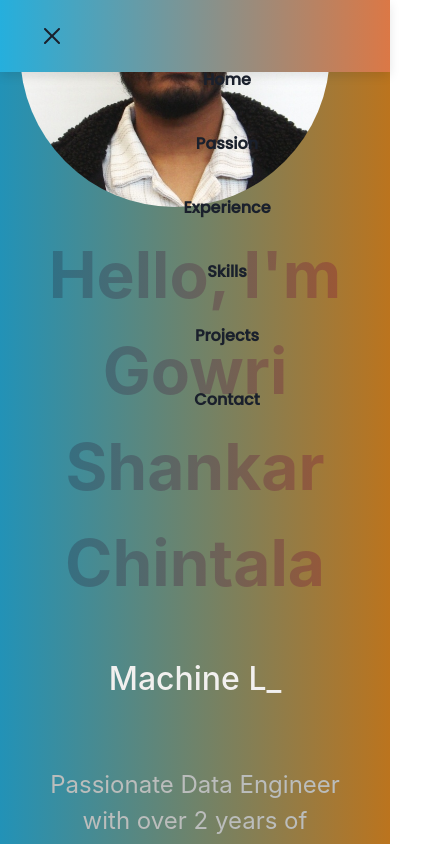
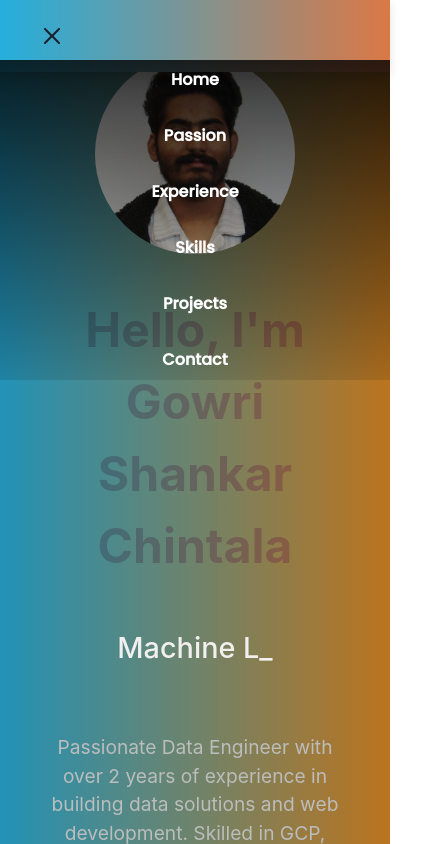
Before and after one commit to chshankar19/Portfolio_React_V1, a React (Create React App) app: page / in a window 390 px wide. Both pictures are taken after a click on the button "Toggle Menu". Shown: the top 844 px of the page, 422 px wide, since content can reach past the window. Built offline with nearby package versions, Linux system fonts and the light colour scheme.

Commit message:
Updated Hero Section and Navbar all Hamburger button Settings

```diff
--- a/src/components/Hero.js
+++ b/src/components/Hero.js
@@ -9,12 +9,12 @@ const Hero = () => {
     words: [
       'Full Stack Developer',
       'Machine Learning Enthusiast',
-      'Data Engineer'
+      'Data Engineer',
     ],
-    loop: true, // Infinite loop to cycle through words
-    typeSpeed: 100, // Smooth typing speed
-    deleteSpeed: 50, // Smooth deletion speed
-    delaySpeed: 1500, // Delay between word transitions
+    loop: true,
+    typeSpeed: 100,
+    deleteSpeed: 50,
+    delaySpeed: 1500,
   });
 
   return (
@@ -25,15 +25,15 @@ const Hero = () => {
           Hello, I'm <span className="highlight">Gowri Shankar Chintala</span>
         </Text>
 
-        {/* Display the typed text with the cursor */}
         <Text as="p" className="hero-typewriter">
           {text}
           <span className="cursor">_</span>
         </Text>
 
         <Text as="p" className="hero-description">
-          Passionate Data Engineer with over 2 years of experience in building data solutions and web development.
-          Skilled in GCP, PySpark, SQL, and full-stack technologies, including React and Spring Boot.
+          Passionate Data Engineer with over 2 years of experience in building
+          data solutions and web development. Skilled in GCP, PySpark, SQL, and
+          full-stack technologies, including React and API.
         </Text>
       </Flex>
     </Box>
--- a/src/components/Navbar.js
+++ b/src/components/Navbar.js
@@ -1,13 +1,15 @@
-import React, { useState, useEffect } from 'react';
-import { Flex, IconButton, Button, useDisclosure } from '@chakra-ui/react';
+import React, { useState, useEffect, useMemo } from 'react';
+import { Flex, IconButton, Button, Box } from '@chakra-ui/react';
 import { HamburgerIcon, CloseIcon } from '@chakra-ui/icons';
 import './styles/Navbar.css';
 
 const Navbar = () => {
-  const { isOpen, onOpen, onClose } = useDisclosure();
-  const Links = ['home', 'passion', 'experience', 'skills', 'projects', 'contact'];
+  const Links = useMemo(() => ['home', 'passion', 'experience', 'skills', 'projects', 'contact'], []);
 
-  const [navbarClass, setNavbarClass] = useState('navbar-gradient'); // Default to gradient
+  const [isMenuOpen, setIsMenuOpen] = useState(false); // Track menu state
+  const [navbarClass, setNavbarClass] = useState('navbar-gradient'); // Default class
+
+  const toggleMenu = () => setIsMenuOpen((prev) => !prev); // Toggle menu
 
   const handleScroll = (id) => {
     const section = document.getElementById(id);
@@ -15,9 +17,10 @@ const Navbar = () => {
 
     if (section) {
       window.scrollTo({
-        top: section.offsetTop - navbarHeight, // Adjust for navbar height
+        top: section.offsetTop - navbarHeight,
         behavior: 'smooth',
       });
+      setIsMenuOpen(false); // Close menu after clicking link on mobile
     }
   };
 
@@ -40,7 +43,7 @@ const Navbar = () => {
           }
         });
       },
-      { threshold: 0.5 } // Adjust sensitivity
+      { threshold: 0.3 }
     );
 
     Links.forEach((link) => {
@@ -48,41 +51,48 @@ const Navbar = () => {
       if (section) observer.observe(section);
     });
 
-    return () => observer.disconnect(); // Cleanup observer on unmount
+    return () => observer.disconnect(); // Cleanup observer
   }, [Links]);
 
   return (
-    <Flex className={`navbar ${navbarClass}`}>
+    <Flex className={`navbar ${navbarClass}`} as="nav">
+      {/* Hamburger button (visible only on mobile) */}
       <IconButton
         size="md"
-        icon={isOpen ? <CloseIcon /> : <HamburgerIcon />}
-        aria-label="Open Menu"
+        icon={isMenuOpen ? <CloseIcon /> : <HamburgerIcon />}
+        aria-label="Toggle Menu"
         display={{ base: 'inline-flex', md: 'none' }}
-        onClick={isOpen ? onClose : onOpen}
+        onClick={toggleMenu}
         bg="transparent"
         _hover={{ bg: 'teal.600' }}
       />
-      <Flex
-        className="navbar-links"
-        display={{ base: isOpen ? 'flex' : 'none', md: 'flex' }}
-        direction={{ base: 'column', md: 'row' }}
+
+      {/* Navbar links */}
+      <Box
+        className={`navbar-links ${isMenuOpen ? 'open' : 'closed'}`}
+        display={{ base: isMenuOpen ? 'flex' : 'none', md: 'flex' }} // Always show on desktop
+        flexDirection={{ base: 'column', md: 'row' }}
+        alignItems="center"
+        justifyContent={{ base: 'flex-start', md: 'flex-end' }}
         position={{ base: 'absolute', md: 'static' }}
         top={{ base: '60px', md: 'auto' }}
+        right={{ base: '0', md: '2rem' }}
+        width={{ base: '100%', md: 'auto' }}
+        bg={{ base: 'linear-gradient(to bottom, rgba(0, 0, 0, 0.8), rgba(0, 0, 0, 0.1))', md: 'transparent' }}
+        zIndex="1000"
       >
         {Links.map((link) => (
           <Button
             key={link}
-            onClick={() => {
-              handleScroll(link);
-              onClose();
-            }}
+            onClick={() => handleScroll(link)}
             variant="ghost"
-            className="navbar-link"
+            className={`navbar-link ${isMenuOpen ? 'mobile-menu-open' : ''}`} // Add class when menu is open
+            _hover={{ bg: 'white', color: 'teal' }}
           >
             {link.charAt(0).toUpperCase() + link.slice(1)}
           </Button>
         ))}
-      </Flex>
+      </Box>
     </Flex>
   );
 };
--- a/src/components/styles/Hero.css
+++ b/src/components/styles/Hero.css
@@ -11,6 +11,7 @@
   gap: 20px;
 }
 
+/* For larger screens */
 @media (min-width: 769px) {
   .hero-container {
     flex-direction: row;
@@ -20,13 +21,26 @@
   }
 }
 
+/* Image styling for all screens */
 .hero-image {
   border-radius: 50%;
   width: 100%;
-  max-width: 350px;
+  max-width: 300px; /* Reduced size for better layout */
   height: auto;
-  margin-right: 40px;
+  margin-bottom: 20px; /* Ensure spacing on smaller screens */
   flex-shrink: 0;
+}
+
+/* Center image and content on smaller screens */
+@media (max-width: 768px) {
+  .hero-image {
+    max-width: 200px; /* Smaller size for mobile */
+  }
+
+  .hero-text-container {
+    align-items: center; /* Center text on mobile */
+    text-align: center;
+  }
 }
 
 .hero-text-container {
@@ -34,7 +48,7 @@
 }
 
 .hero-title {
-  font-size: 4rem;
+  font-size: 3rem; /* Adjusted for better scaling */
   font-weight: bold;
   background: linear-gradient(90deg, #2c7188, #9e5633);
   background-clip: text;
@@ -44,7 +58,7 @@
 }
 
 .hero-typewriter {
-  font-size: 2rem;
+  font-size: 1.8rem;
   font-weight: 500;
   color: #F2F0EF;
   margin-bottom: 20px;
@@ -58,7 +72,6 @@
   color: #F2F0EF;
 }
 
-/* Blinking cursor animation */
 @keyframes blink {
   from,
   to {
@@ -70,7 +83,7 @@
 }
 
 .hero-description {
-  font-size: 1.5rem;
+  font-size: 1.2rem;
   color: #BBBDBC;
   margin-top: 20px;
 }
--- a/src/components/styles/Navbar.css
+++ b/src/components/styles/Navbar.css
@@ -1,7 +1,7 @@
 /* Navbar base styles */
 .navbar {
   display: flex;
-    justify-content: flex-end;
+  justify-content: space-between;
   align-items: center;
   padding: 1rem 2rem;
   position: sticky;
@@ -12,7 +12,7 @@
   transition: background-color 0.3s ease;
 }
 
-  /* Navbar color for different sections */
+/* Navbar colors for different sections */
 .navbar-home {
   background: linear-gradient(90deg, #25afdd 0%, #db7846 100%);
   color: white;
@@ -30,7 +30,7 @@
 
 .navbar-skills {
   background: linear-gradient(90deg, #128298, #a3cfe0);
-    color: #E4EfE9; /* Light text on dark background */
+  color: #E4F1E9;
 }
 
 .navbar-projects {
@@ -38,7 +38,7 @@
   color: white;
 }
 
-  .navbar-contact{
+.navbar-contact {
   background: linear-gradient(90deg, #032e57, #33daec);
   color: white;
 }
@@ -46,9 +46,28 @@
 /* Navbar links styling */
 .navbar-links {
   list-style: none;
+  gap: 1.5rem;
+  margin-left: auto;
+}
+
+/* Mobile: Hide links initially */
+@media (max-width: 768px) {
+  .navbar-links {
+    display: none; /* Hide links initially */
+    flex-direction: column;
+    width: 100%;
+    gap: 1rem;
+  }
+
+  /* Show links when open */
+  .navbar-links.open {
     display: flex;
-    gap: 1.5rem;
-    margin: 0;
+  }
+}
+
+/* Font color when hamburger menu is open */
+.mobile-menu-open {
+  color: white !important; /* Change font color to white */
 }
 
 .navbar-link {
@@ -58,21 +77,12 @@
   font-weight: bold;
   font-family: 'Poppins', sans-serif;
   transition: color 0.3s ease;
+  cursor: pointer;
 }
 
-  /* .navbar-link:hover {
-    text-decoration: underline;
-  } */
-
-  /* Responsive Design */
-  @media (max-width: 768px) {
-    .navbar {
-      flex-direction: column;
-      align-items: flex-start;
+.navbar-link:hover {
+  background-color: rgba(255, 255, 255, 0.8);
+  color: teal;
+  border-radius: 8px;
+  padding: 0.5rem 1rem;
 }
-
-    .navbar-links {
-      flex-direction: column;
-      width: 100%;
-    }
-  }
```
Lines whose indentation alone changed are shown as unchanged.
